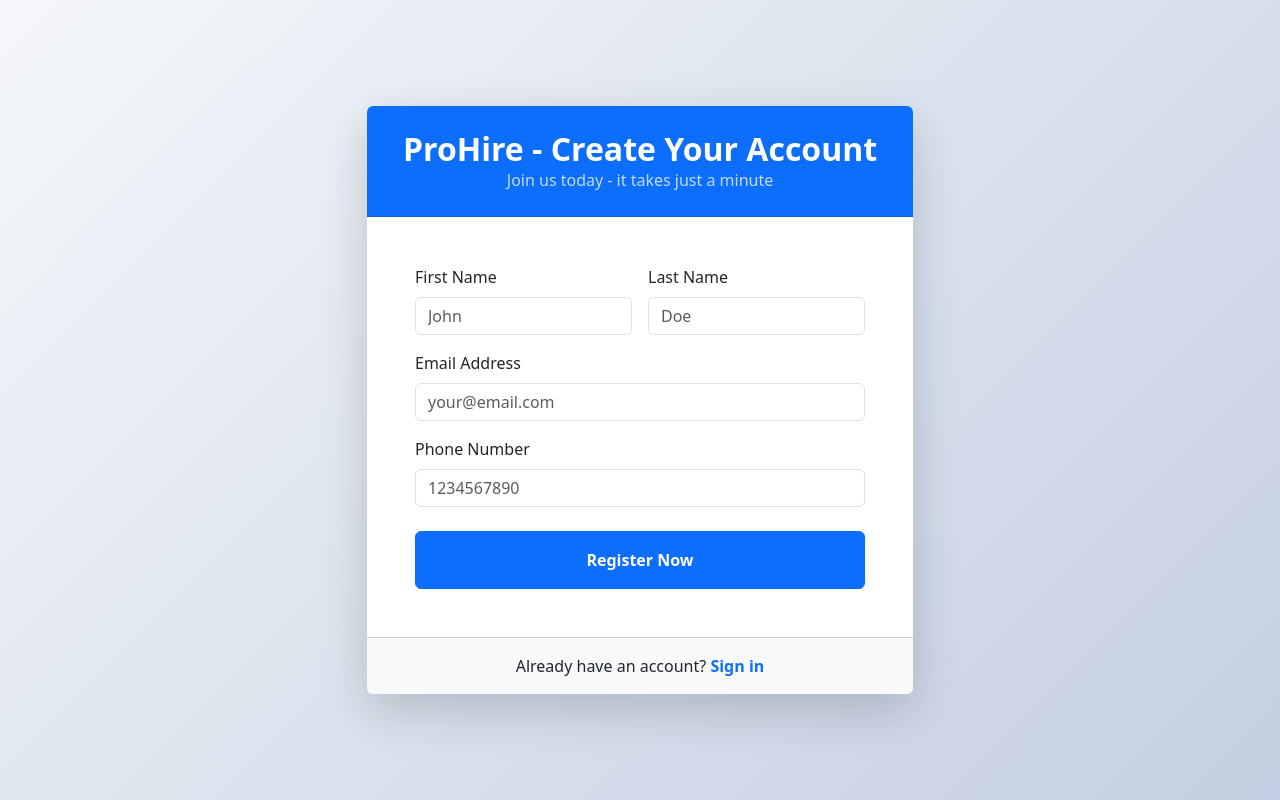
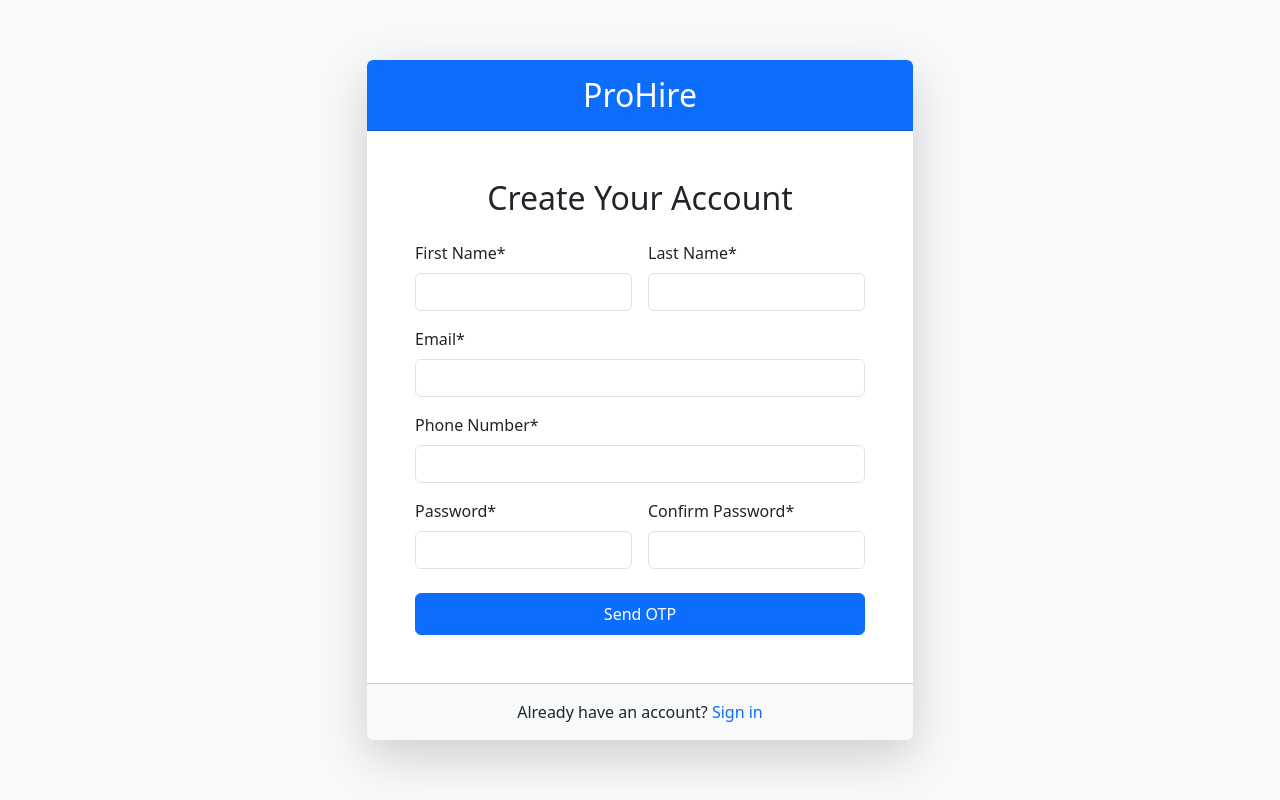
Before and after one commit to Abhi0315/JobPortalFrontEnd, a React (Vite) app in the folder prohire-frontend/: page /register in a window 1280 px wide. Built offline with nearby package versions, Linux system fonts and the light colour scheme.

Commit message:
[modify] Login and Registration Page, Integread API's

```diff
--- a/prohire-frontend/src/pages/login.jsx
+++ b/prohire-frontend/src/pages/login.jsx
@@ -1,8 +1,9 @@
 import React, { useState } from "react";
-import { Link } from "react-router-dom";
 import axios from "axios";
+import { useNavigate } from "react-router-dom";
 
 const Login = () => {
+  const navigate = useNavigate();
   const [formData, setFormData] = useState({
     email: "",
     password: "",
@@ -10,6 +11,7 @@
 
   const [errors, setErrors] = useState({});
   const [isSubmitting, setIsSubmitting] = useState(false);
+  const [apiError, setApiError] = useState("");
 
   const validate = (name, value) => {
     let error = "";
@@ -43,6 +45,7 @@
   const handleSubmit = async (e) => {
     e.preventDefault();
     setIsSubmitting(true);
+    setApiError("");
 
     // Validate all fields before submission
     Object.keys(formData).forEach((key) => validate(key, formData[key]));
@@ -53,44 +56,63 @@
     }
 
     try {
-      // Replace with your actual login API endpoint
-      const res = await axios.post("https://reqres.in/api/login", {
+      const response = await axios.post(
+        "https://jobsphereapi.mooo.com/mainapp/user_login/",
+        formData
+      );
+
+      if (response.data.token) {
+        // Store token in localStorage or context
+        localStorage.setItem("authToken", response.data.token);
+        localStorage.setItem("user", JSON.stringify(response.data.user));
+
+        // Redirect to dashboard or home page
+        navigate("/dashboard");
+      }
+    } catch (err) {
+      setApiError(
+        err.response?.data?.error || "Login failed. Please try again."
+      );
+    } finally {
+      setIsSubmitting(false);
+    }
+  };
+
+  const handleForgotPassword = async () => {
+    if (!formData.email) {
+      setApiError("Please enter your email to reset password");
+      return;
+    }
+
+    try {
+      setIsSubmitting(true);
+      await axios.post("https://jobsphereapi.mooo.com/mainapp/send_otp_forgot_password/", {
         email: formData.email,
-        password: formData.password,
       });
-      alert("Login successful! Token: " + res.data.token);
-      // Typically you would store the token and redirect here
+      alert("OTP sent to your email for password reset");
     } catch (err) {
-      alert("Login failed. Please check your credentials.");
+      setApiError(err.response?.data?.error || "Failed to send OTP");
     } finally {
       setIsSubmitting(false);
     }
   };
 
   return (
-    <div
-      className="min-vh-100 d-flex align-items-center bg-light"
-      style={{
-        background: "linear-gradient(135deg, #f5f7fa 0%, #c3cfe2 100%)",
-      }}
-    >
+    <div className="min-vh-100 d-flex align-items-center bg-light">
       <div className="container">
         <div className="row justify-content-center">
           <div className="col-md-8 col-lg-6">
             <div className="card border-0 shadow-lg overflow-hidden">
-              <div className="card-header bg-primary text-white py-4">
-                <h2 className="mb-0 text-center fw-bold">Welcome Back</h2>
-                <p className="mb-0 text-center opacity-75">
-                  Sign in to your account
-                </p>
+              <div className="card-header bg-primary text-white py-3">
+                <h2 className="mb-0 text-center">ProHire</h2>
               </div>
 
               <div className="card-body p-4 p-md-5">
-                <form onSubmit={handleSubmit} noValidate>
-                  {/* Email */}
-                  <div className="mb-4">
+                <h2 className="mb-4 text-center">Welcome Back</h2>
+                <form onSubmit={handleSubmit}>
+                  <div className="mb-3">
                     <label htmlFor="email" className="form-label">
-                      Email Address
+                      Email*
                     </label>
                     <input
                       id="email"
@@ -98,20 +120,17 @@
                       name="email"
                       value={formData.email}
                       onChange={handleChange}
-                      className={`form-control ${
-                        errors.email ? "is-invalid" : ""
-                      }`}
-                      placeholder="your@email.com"
+                      className={`form-control ${errors.email ? "is-invalid" : ""}`}
+                      required
                     />
                     {errors.email && (
                       <div className="invalid-feedback">{errors.email}</div>
                     )}
                   </div>
 
-                  {/* Password */}
-                  <div className="mb-4">
+                  <div className="mb-3">
                     <label htmlFor="password" className="form-label">
-                      Password
+                      Password*
                     </label>
                     <input
                       id="password"
@@ -122,15 +141,14 @@
                       className={`form-control ${
                         errors.password ? "is-invalid" : ""
                       }`}
-                      placeholder="••••••••"
+                      required
                     />
                     {errors.password && (
                       <div className="invalid-feedback">{errors.password}</div>
                     )}
                   </div>
 
-                  <div className="d-flex justify-content-between align-items-center mb-4">
-                    <div className="form-check">
+                  <div className="mb-3 form-check">
                     <input
                       type="checkbox"
                       className="form-check-input"
@@ -140,24 +158,20 @@
                       Remember me
                     </label>
                   </div>
-                    <Link
-                      to="/forgot-password"
-                      className="text-decoration-none text-primary"
-                    >
-                      Forgot password?
-                    </Link>
-                  </div>
+
+                  {apiError && (
+                    <div className="alert alert-danger mb-3">{apiError}</div>
+                  )}
 
                   <button
                     type="submit"
                     disabled={isSubmitting}
-                    className="btn btn-primary w-100 py-3 fw-bold"
+                    className="btn btn-primary w-100 py-2"
                   >
                     {isSubmitting ? (
                       <>
                         <span
                           className="spinner-border spinner-border-sm me-2"
-                          role="status"
                           aria-hidden="true"
                         ></span>
                         Signing in...
@@ -166,18 +180,28 @@
                       "Sign In"
                     )}
                   </button>
+
+                  <div className="text-center mt-3">
+                    <button
+                      type="button"
+                      onClick={handleForgotPassword}
+                      className="btn btn-link text-decoration-none"
+                    >
+                      Forgot password?
+                    </button>
+                  </div>
                 </form>
               </div>
 
               <div className="card-footer bg-light text-center py-3">
                 <p className="mb-0">
                   Don't have an account?{" "}
-                  <Link
-                    to="/register"
-                    className="text-decoration-none fw-bold text-primary"
+                  <a
+                    href="/register"
+                    className="text-primary text-decoration-none"
                   >
                     Register
-                  </Link>
+                  </a>
                 </p>
               </div>
             </div>
--- a/prohire-frontend/src/pages/register.jsx
+++ b/prohire-frontend/src/pages/register.jsx
@@ -1,21 +1,33 @@
 import React, { useState } from "react";
 import axios from "axios";
+import { useNavigate } from "react-router-dom";
 
 const Register = () => {
+  const navigate = useNavigate();
+  const [step, setStep] = useState(1);
   const [formData, setFormData] = useState({
-    firstname: "",
-    lastname: "",
+    first_name: "",
+    last_name: "",
     email: "",
-    phone: "",
+    phone_number: "",
+    password: "",
+    confirm_password: "",
+    address: "",
+    city: "",
+    state: "",
+    country: "",
+    pincode: "",
+    otp: "",
   });
 
   const [errors, setErrors] = useState({});
   const [isSubmitting, setIsSubmitting] = useState(false);
+  const [apiError, setApiError] = useState("");
 
   const validate = (name, value) => {
     let error = "";
 
-    if (name === "firstname" || name === "lastname") {
+    if (name === "first_name" || name === "last_name") {
       if (!/^[A-Za-z]+$/.test(value.trim())) {
         error = "Only letters allowed";
       }
@@ -28,11 +40,23 @@
       }
     }
 
-    if (name === "phone") {
+    if (name === "phone_number") {
       if (!/^\d+$/.test(value)) {
         error = "Only numbers allowed";
       } else if (value.length < 10) {
         error = "Must be at least 10 digits";
+      }
+    }
+
+    if (name === "password") {
+      if (value.length < 6) {
+        error = "Password must be at least 6 characters";
+      }
+    }
+
+    if (name === "confirm_password") {
+      if (value !== formData.password) {
+        error = "Passwords do not match";
       }
     }
 
@@ -45,111 +69,117 @@
     validate(name, value);
   };
 
-  const handleSubmit = async (e) => {
-    e.preventDefault();
+  const handleFileChange = (e) => {
+    setFormData((prev) => ({ ...prev, [e.target.name]: e.target.files[0] }));
+  };
+
+  const sendOtp = async () => {
+    try {
       setIsSubmitting(true);
-
-    // Re-validate all fields before submission
-    const currentErrors = {};
-    Object.keys(formData).forEach((key) => {
-      validate(key, formData[key]);
-      if (errors[key]) currentErrors[key] = errors[key];
+      await axios.post("https://jobsphereapi.mooo.com/mainapp/send_otp_for_register_email/", {
+        email: formData.email,
       });
-
-    if (Object.values(currentErrors).some((err) => err)) {
-      setIsSubmitting(false);
-      return;
-    }
-
-    try {
-      const res = await axios.post("https://reqres.in/api/users", formData, {
-        headers: {
-          "Content-Type": "application/json",
-        },
-      });
-      alert("✅ Registration successful! ID: " + res.data.id);
-      console.log("Response:", res.data);
+      setStep(2);
+      setApiError("");
     } catch (err) {
-      console.error(err);
-      alert("❌ Registration failed. Please try again.");
+      setApiError(err.response?.data?.message || "Failed to send OTP");
     } finally {
       setIsSubmitting(false);
     }
   };
 
-  return (
-    <div
-      className="min-vh-100 d-flex align-items-center bg-light"
-      style={{
-        background: "linear-gradient(135deg, #f5f7fa 0%, #c3cfe2 100%)",
-      }}
-    >
-      <div className="container">
-        <div className="row justify-content-center">
-          <div className="col-md-8 col-lg-6">
-            <div className="card border-0 shadow-lg overflow-hidden">
-              <div className="card-header bg-primary text-white py-4">
-                <h2 className="mb-0 text-center fw-bold">
-                  ProHire - Create Your Account
-                </h2>
-                <p className="mb-0 text-center opacity-75">
-                  Join us today - it takes just a minute
-                </p>
-              </div>
+  const verifyOtp = async () => {
+    try {
+      setIsSubmitting(true);
+      await axios.post("https://jobsphereapi.mooo.com/mainapp/verify_otp_email_verification/", {
+        email: formData.email,
+        otp: formData.otp,
+      });
+      setStep(3);
+      setApiError("");
+    } catch (err) {
+      setApiError(err.response?.data?.error || "OTP verification failed");
+    } finally {
+      setIsSubmitting(false);
+    }
+  };
 
-              <div className="card-body p-4 p-md-5">
-                <form onSubmit={handleSubmit} noValidate>
+  const handleSubmit = async (e) => {
+    e.preventDefault();
+    setIsSubmitting(true);
+
+    try {
+      const formDataToSend = new FormData();
+      Object.keys(formData).forEach((key) => {
+        if (key !== "profile_picture" && key !== "resume_link") {
+          formDataToSend.append(key, formData[key]);
+        }
+      });
+
+      const response = await axios.post(
+        "https://jobsphereapi.mooo.com/mainapp/user_registration/",
+        formDataToSend,
+        {
+          headers: {
+            "Content-Type": "multipart/form-data",
+          },
+        }
+      );
+
+      if (response.status === 201) {
+        alert("Registration successful! Please login.");
+        navigate("/login");
+      }
+    } catch (err) {
+      setApiError(err.response?.data?.error || "Registration failed");
+    } finally {
+      setIsSubmitting(false);
+    }
+  };
+
+  const renderStep1 = () => (
+    <>
+      <h2 className="mb-4 text-center">Create Your Account</h2>
       <div className="row g-3">
-                    {/* First Name */}
         <div className="col-md-6">
-                      <label htmlFor="firstname" className="form-label">
-                        First Name
+          <label htmlFor="first_name" className="form-label">
+            First Name*
           </label>
           <input
-                        id="firstname"
+            id="first_name"
             type="text"
-                        name="firstname"
-                        value={formData.firstname}
+            name="first_name"
+            value={formData.first_name}
             onChange={handleChange}
-                        className={`form-control ${
-                          errors.firstname ? "is-invalid" : ""
-                        }`}
-                        placeholder="John"
+            className={`form-control ${errors.first_name ? "is-invalid" : ""}`}
+            required
           />
-                      {errors.firstname && (
-                        <div className="invalid-feedback">
-                          {errors.firstname}
-                        </div>
+          {errors.first_name && (
+            <div className="invalid-feedback">{errors.first_name}</div>
           )}
         </div>
 
-                    {/* Last Name */}
         <div className="col-md-6">
-                      <label htmlFor="lastname" className="form-label">
-                        Last Name
+          <label htmlFor="last_name" className="form-label">
+            Last Name*
           </label>
           <input
-                        id="lastname"
+            id="last_name"
             type="text"
-                        name="lastname"
-                        value={formData.lastname}
+            name="last_name"
+            value={formData.last_name}
             onChange={handleChange}
-                        className={`form-control ${
-                          errors.lastname ? "is-invalid" : ""
-                        }`}
-                        placeholder="Doe"
+            className={`form-control ${errors.last_name ? "is-invalid" : ""}`}
+            required
           />
-                      {errors.lastname && (
-                        <div className="invalid-feedback">
-                          {errors.lastname}
-                        </div>
+          {errors.last_name && (
+            <div className="invalid-feedback">{errors.last_name}</div>
           )}
         </div>
 
-                    {/* Email */}
         <div className="col-12">
           <label htmlFor="email" className="form-label">
-                        Email Address
+            Email*
           </label>
           <input
             id="email"
@@ -157,68 +187,280 @@
             name="email"
             value={formData.email}
             onChange={handleChange}
-                        className={`form-control ${
-                          errors.email ? "is-invalid" : ""
-                        }`}
-                        placeholder="your@email.com"
+            className={`form-control ${errors.email ? "is-invalid" : ""}`}
+            required
           />
           {errors.email && (
             <div className="invalid-feedback">{errors.email}</div>
           )}
         </div>
 
-                    {/* Phone */}
         <div className="col-12">
-                      <label htmlFor="phone" className="form-label">
-                        Phone Number
+          <label htmlFor="phone_number" className="form-label">
+            Phone Number*
           </label>
           <input
-                        id="phone"
+            id="phone_number"
             type="text"
-                        name="phone"
-                        value={formData.phone}
+            name="phone_number"
+            value={formData.phone_number}
             onChange={handleChange}
-                        className={`form-control ${
-                          errors.phone ? "is-invalid" : ""
-                        }`}
-                        placeholder="1234567890"
+            className={`form-control ${errors.phone_number ? "is-invalid" : ""}`}
+            required
           />
-                      {errors.phone && (
-                        <div className="invalid-feedback">{errors.phone}</div>
+          {errors.phone_number && (
+            <div className="invalid-feedback">{errors.phone_number}</div>
           )}
         </div>
 
-                    <div className="col-12 mt-4">
-                      <button
-                        type="submit"
-                        disabled={isSubmitting}
-                        className="btn btn-primary w-100 py-3 fw-bold"
-                      >
-                        {isSubmitting ? (
-                          <>
-                            <span
-                              className="spinner-border spinner-border-sm me-2"
-                              role="status"
-                              aria-hidden="true"
-                            ></span>
-                            Processing...
-                          </>
-                        ) : (
-                          "Register Now"
+        <div className="col-md-6">
+          <label htmlFor="password" className="form-label">
+            Password*
+          </label>
+          <input
+            id="password"
+            type="password"
+            name="password"
+            value={formData.password}
+            onChange={handleChange}
+            className={`form-control ${errors.password ? "is-invalid" : ""}`}
+            required
+          />
+          {errors.password && (
+            <div className="invalid-feedback">{errors.password}</div>
           )}
-                      </button>
+        </div>
+
+        <div className="col-md-6">
+          <label htmlFor="confirm_password" className="form-label">
+            Confirm Password*
+          </label>
+          <input
+            id="confirm_password"
+            type="password"
+            name="confirm_password"
+            value={formData.confirm_password}
+            onChange={handleChange}
+            className={`form-control ${
+              errors.confirm_password ? "is-invalid" : ""
+            }`}
+            required
+          />
+          {errors.confirm_password && (
+            <div className="invalid-feedback">{errors.confirm_password}</div>
+          )}
         </div>
       </div>
+
+      {apiError && <div className="alert alert-danger mt-3">{apiError}</div>}
+
+      <button
+        type="button"
+        onClick={sendOtp}
+        disabled={isSubmitting}
+        className="btn btn-primary w-100 mt-4 py-2"
+      >
+        {isSubmitting ? "Sending OTP..." : "Send OTP"}
+      </button>
+    </>
+  );
+
+  const renderStep2 = () => (
+    <>
+      <h2 className="mb-4 text-center">Verify Your Email</h2>
+      <p className="text-center">
+        We've sent a verification code to {formData.email}
+      </p>
+
+      <div className="mb-3">
+        <label htmlFor="otp" className="form-label">
+          OTP*
+        </label>
+        <input
+          id="otp"
+          type="text"
+          name="otp"
+          value={formData.otp}
+          onChange={handleChange}
+          className={`form-control ${errors.otp ? "is-invalid" : ""}`}
+          required
+        />
+        {errors.otp && <div className="invalid-feedback">{errors.otp}</div>}
+      </div>
+
+      {apiError && <div className="alert alert-danger mt-3">{apiError}</div>}
+
+      <button
+        type="button"
+        onClick={verifyOtp}
+        disabled={isSubmitting}
+        className="btn btn-primary w-100 mt-2 py-2"
+      >
+        {isSubmitting ? "Verifying..." : "Verify OTP"}
+      </button>
+
+      <button
+        type="button"
+        onClick={() => setStep(1)}
+        className="btn btn-link w-100 mt-2"
+      >
+        Back
+      </button>
+    </>
+  );
+
+  const renderStep3 = () => (
+    <>
+      <h2 className="mb-4 text-center">Complete Your Profile</h2>
+
+      <div className="row g-3">
+        <div className="col-12">
+          <label htmlFor="address" className="form-label">
+            Address*
+          </label>
+          <input
+            id="address"
+            type="text"
+            name="address"
+            value={formData.address}
+            onChange={handleChange}
+            className={`form-control ${errors.address ? "is-invalid" : ""}`}
+            required
+          />
+        </div>
+
+        <div className="col-md-6">
+          <label htmlFor="city" className="form-label">
+            City*
+          </label>
+          <input
+            id="city"
+            type="text"
+            name="city"
+            value={formData.city}
+            onChange={handleChange}
+            className={`form-control ${errors.city ? "is-invalid" : ""}`}
+            required
+          />
+        </div>
+
+        <div className="col-md-6">
+          <label htmlFor="state" className="form-label">
+            State*
+          </label>
+          <input
+            id="state"
+            type="text"
+            name="state"
+            value={formData.state}
+            onChange={handleChange}
+            className={`form-control ${errors.state ? "is-invalid" : ""}`}
+            required
+          />
+        </div>
+
+        <div className="col-md-6">
+          <label htmlFor="country" className="form-label">
+            Country*
+          </label>
+          <input
+            id="country"
+            type="text"
+            name="country"
+            value={formData.country}
+            onChange={handleChange}
+            className={`form-control ${errors.country ? "is-invalid" : ""}`}
+            required
+          />
+        </div>
+
+        <div className="col-md-6">
+          <label htmlFor="pincode" className="form-label">
+            Pincode*
+          </label>
+          <input
+            id="pincode"
+            type="text"
+            name="pincode"
+            value={formData.pincode}
+            onChange={handleChange}
+            className={`form-control ${errors.pincode ? "is-invalid" : ""}`}
+            required
+          />
+        </div>
+
+        <div className="col-12">
+          <label htmlFor="profile_picture" className="form-label">
+            Profile Picture
+          </label>
+          <input
+            id="profile_picture"
+            type="file"
+            name="profile_picture"
+            onChange={handleFileChange}
+            className="form-control"
+            accept="image/*"
+          />
+        </div>
+
+        <div className="col-12">
+          <label htmlFor="resume_link" className="form-label">
+            Resume (PDF)
+          </label>
+          <input
+            id="resume_link"
+            type="file"
+            name="resume_link"
+            onChange={handleFileChange}
+            className="form-control"
+            accept=".pdf,.doc,.docx"
+          />
+        </div>
+      </div>
+
+      {apiError && <div className="alert alert-danger mt-3">{apiError}</div>}
+
+      <button
+        type="button"
+        onClick={handleSubmit}
+        disabled={isSubmitting}
+        className="btn btn-primary w-100 mt-4 py-2"
+      >
+        {isSubmitting ? "Registering..." : "Complete Registration"}
+      </button>
+
+      <button
+        type="button"
+        onClick={() => setStep(2)}
+        className="btn btn-link w-100 mt-2"
+      >
+        Back
+      </button>
+    </>
+  );
+
+  return (
+    <div className="min-vh-100 d-flex align-items-center bg-light">
+      <div className="container">
+        <div className="row justify-content-center">
+          <div className="col-md-8 col-lg-6">
+            <div className="card border-0 shadow-lg overflow-hidden">
+              <div className="card-header bg-primary text-white py-3">
+                <h2 className="mb-0 text-center">ProHire</h2>
+              </div>
+
+              <div className="card-body p-4 p-md-5">
+                <form onSubmit={handleSubmit}>
+                  {step === 1 && renderStep1()}
+                  {step === 2 && renderStep2()}
+                  {step === 3 && renderStep3()}
                 </form>
               </div>
 
               <div className="card-footer bg-light text-center py-3">
                 <p className="mb-0">
                   Already have an account?{" "}
-                  <a
-                    href="/login"
-                    className="text-decoration-none fw-bold text-primary"
-                  >
+                  <a href="/login" className="text-primary text-decoration-none">
                     Sign in
                   </a>
                 </p>
```
Lines whose indentation alone changed are shown as unchanged.
